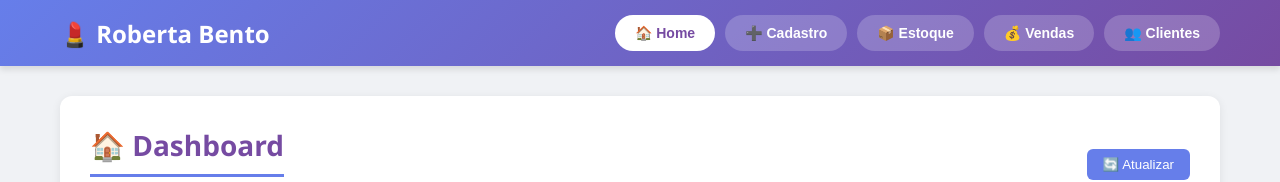
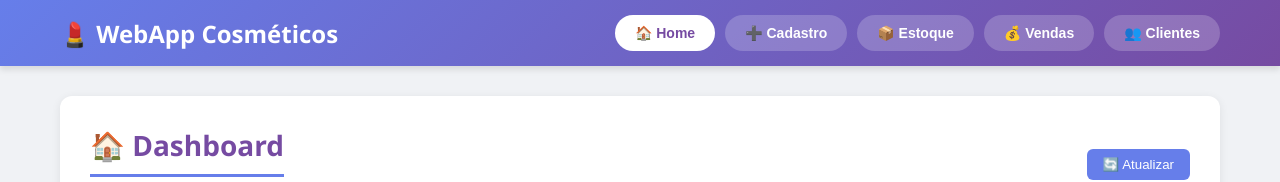
Before and after one commit to josuesantosss/testeApp, a plain HTML site: page index.html in a window 1280 px wide. Shown: the top 182 px of the page. Drawn offline with Linux system fonts and the light colour scheme; no server answers.

Commit message:
Change header title from 'Roberta Bento' to 'WebApp Cosméticos'

```diff
--- a/index.html
+++ b/index.html
@@ -11,7 +11,7 @@
 
   <header>
     <div class="header-container">
-      <h1>💄 Roberta Bento</h1>
+      <h1>💄 WebApp Cosméticos</h1>
 
       <nav>
         <button class="nav-btn active" data-page="home"> 🏠 Home </button>
```
